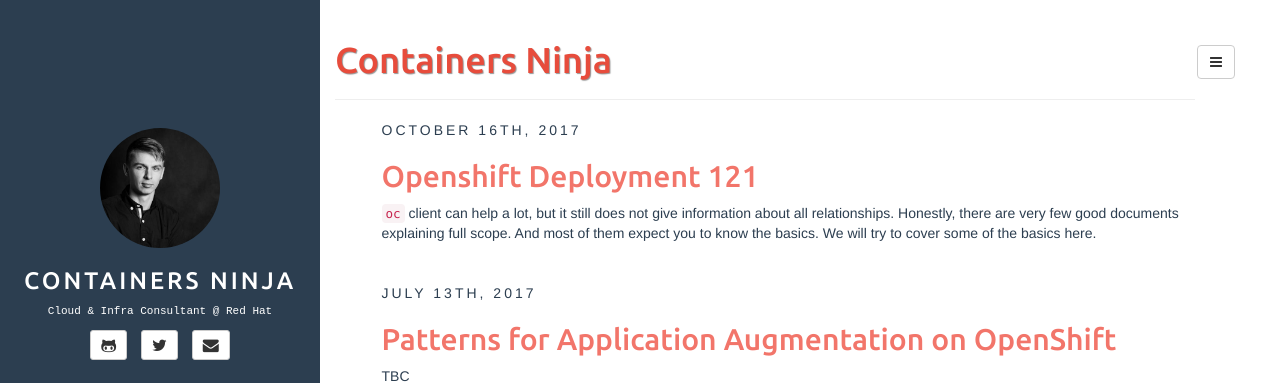
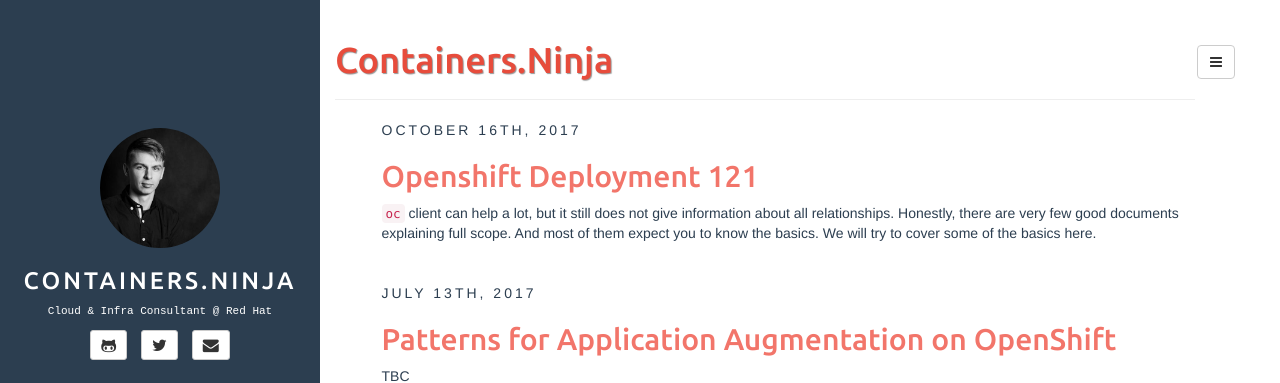
Before and after one commit to mjudeikis/containers.ninja, a Jekyll site: the page built from index.html, in a window 1280 px wide. Shown: the top 383 px of the page. Built offline with Jekyll 4.4.1, drawn with Linux system fonts in a browser that asks for light colours; the list of posts is cut into pages by our own code.

```diff
--- a/_config.yml
+++ b/_config.yml
@@ -5,16 +5,16 @@
 exclude: ["README.md"] # files to exclude
 highlighter: rouge
 markdown: kramdown
-disqus: Containers Ninja
+disqus: Containers.Ninja
 #google_analytics: dbyll
-title: Containers Ninja
+title: Containers.Ninja
 
 defaults:
   -
     scope:
       path: "" # empty string for all files
     values:
-      title: Containers Ninja
+      title: Containers.Ninja
 
 description: Containers Ninja - Everyhting about Containers & Cloud
 author:
```
